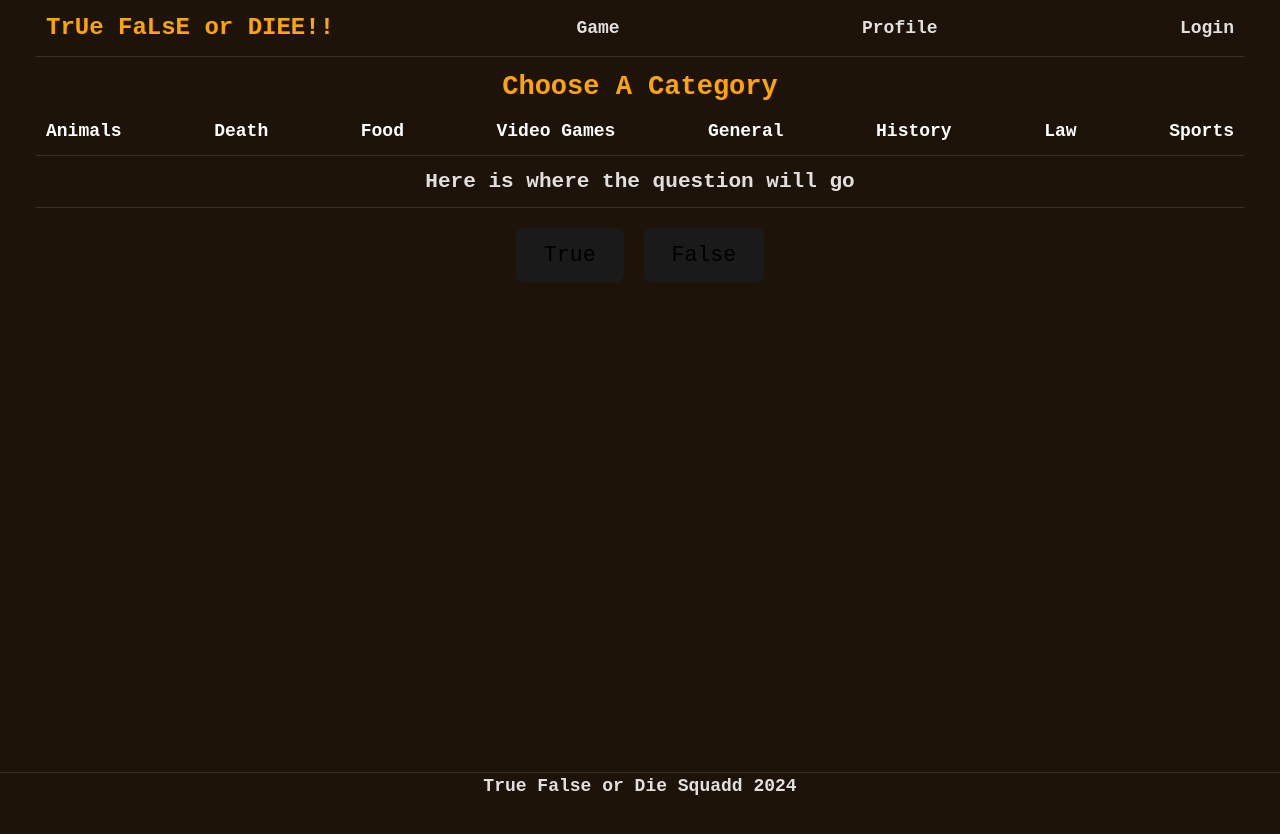
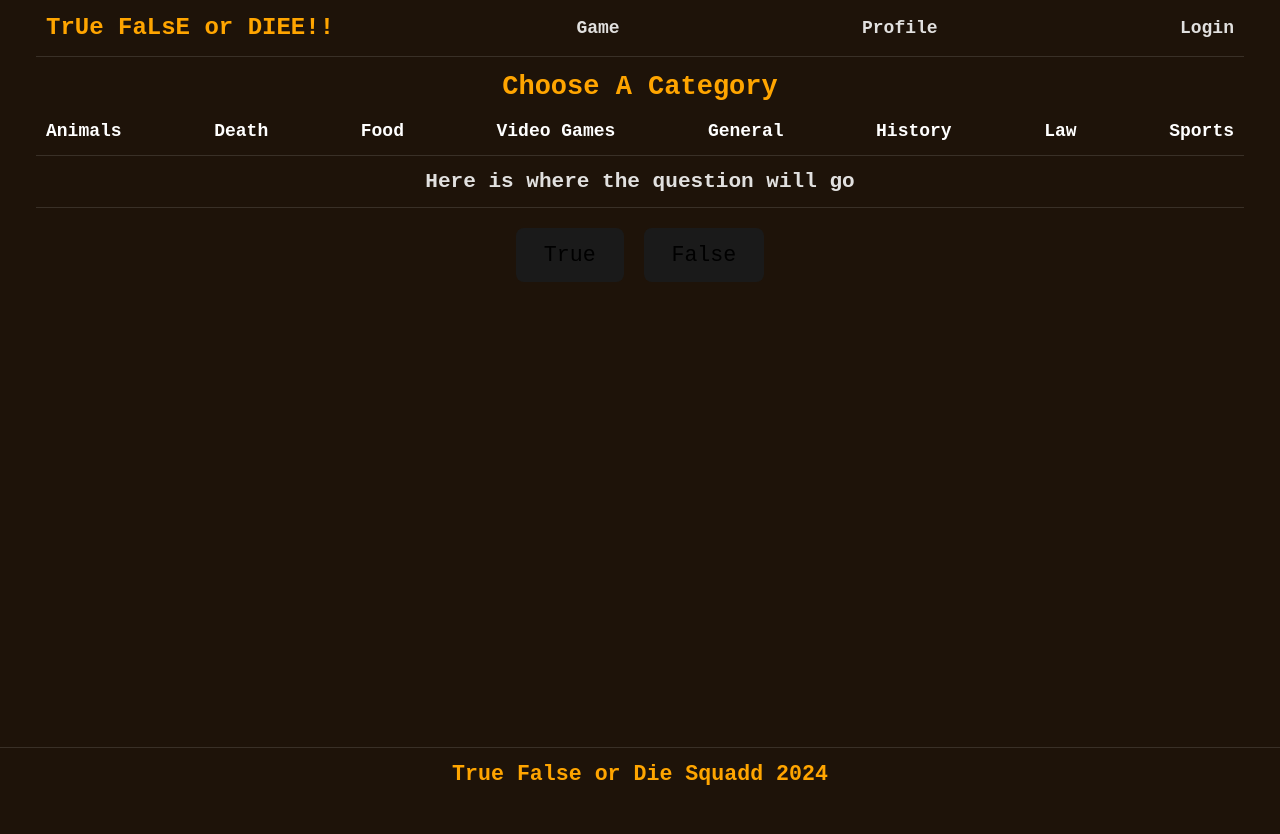
Before and after one commit to henrythedrip/final-project, a React (Vite) app in the folder client/: page / in a window 1280 px wide. Built offline with nearby package versions, Linux system fonts and the light colour scheme.

Commit message:
edited the footer for styling

```diff
--- a/client/src/components/Footer.jsx
+++ b/client/src/components/Footer.jsx
@@ -6,7 +6,7 @@ const Footer = () => {
         <>
             <footer id='page-footer'>
                 {/* <FaRegCopyright />  */}
-                True False or Die Squadd 2024
+                <p>True False or Die Squadd 2024</p>
             </footer>
         </>
     )
```
